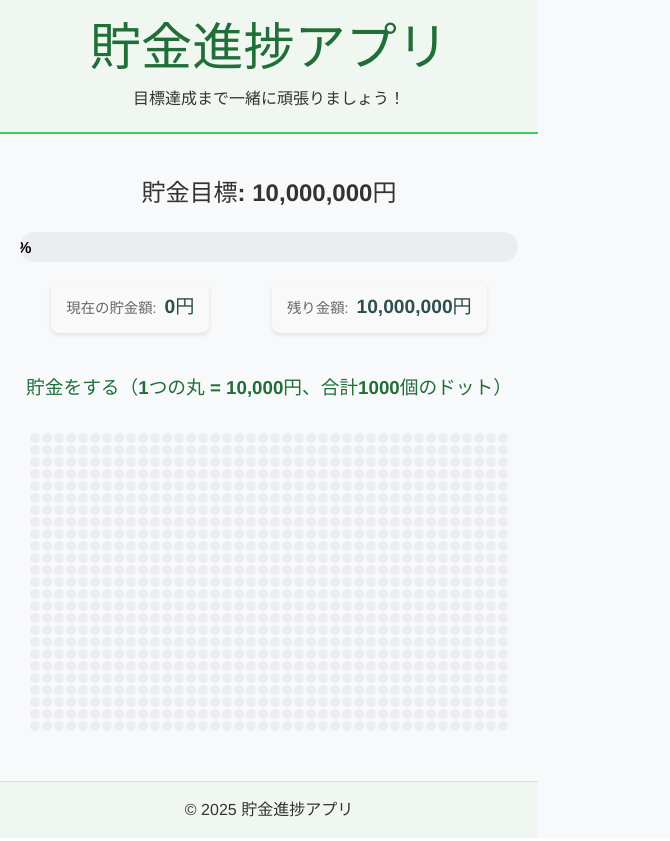
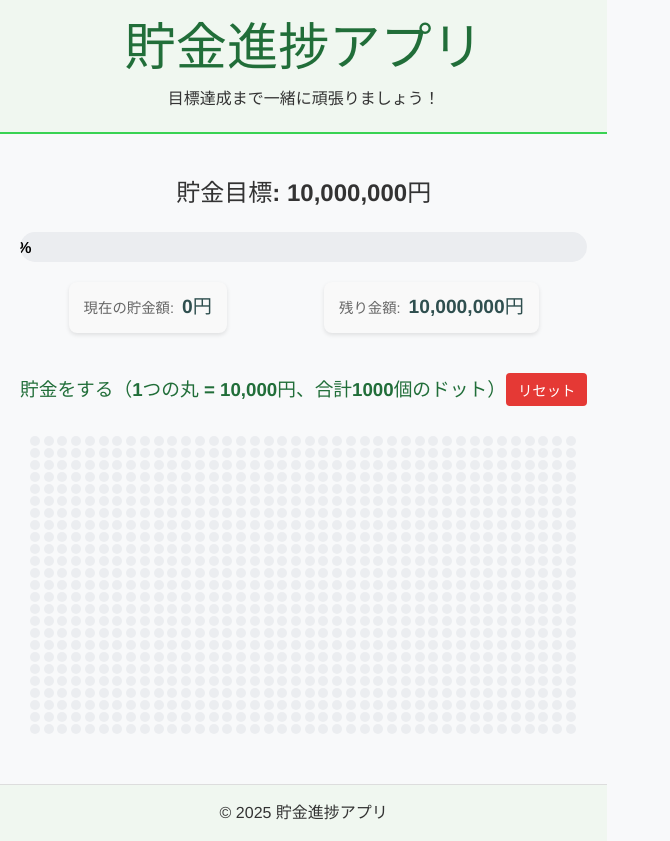
Before and after one commit to kipo33/chokin, a React (Vite) app: page / in a window 1280 px wide. Shown: the whole page, without its empty margins (0-670 px from the left). Built offline with nearby package versions, Linux system fonts and the light colour scheme.

Commit message:
リセットボタンを追加

```diff
--- a/src/App.css
+++ b/src/App.css
@@ -5,6 +5,7 @@
   --text-color: #333;
   --header-bg: #f0f7f0;
   --footer-bg: #f0f7f0;
+  --danger-color: #e53935;
 }
 
 * {
@@ -51,9 +52,36 @@ main {
   text-align: center;
 }
 
+.section-header {
+  display: flex;
+  justify-content: space-between;
+  align-items: center;
+  margin-bottom: 20px;
+}
+
 .savings-section h3 {
-  margin-bottom: 20px;
+  margin-bottom: 0;
   color: var(--primary-color);
+}
+
+.reset-button {
+  background-color: var(--danger-color);
+  color: white;
+  border: none;
+  border-radius: 4px;
+  padding: 6px 12px;
+  font-size: 0.9rem;
+  cursor: pointer;
+  transition: background-color 0.3s, transform 0.2s;
+}
+
+.reset-button:hover {
+  background-color: #c62828;
+  transform: translateY(-2px);
+}
+
+.reset-button:active {
+  transform: translateY(0);
 }
 
 footer {
@@ -72,4 +100,13 @@ footer {
   .savings-section {
     margin-top: 30px;
   }
+
+  .section-header {
+    flex-direction: column;
+    gap: 10px;
+  }
+
+  .reset-button {
+    margin-top: 5px;
+  }
 }
--- a/src/App.tsx
+++ b/src/App.tsx
@@ -27,6 +27,18 @@ function App() {
     localStorage.setItem('savings-amount', newAmount.toString());
   };
 
+  // リセット処理
+  const handleReset = () => {
+    if (window.confirm('本当にリセットしますか？全ての貯金データが消去されます。')) {
+      // 貯金額をリセット
+      setCurrentAmount(0);
+
+      // ローカルストレージからデータを削除
+      localStorage.removeItem('savings-amount');
+      localStorage.removeItem('savings-dots');
+    }
+  };
+
   return (
     <div className="app-container">
       <header className="app-header">
@@ -38,7 +50,16 @@ function App() {
         <SavingsGoal currentAmount={currentAmount} targetAmount={targetAmount} />
 
         <section className="savings-section">
-          <h3>貯金をする（1つの丸 = 10,000円、合計1000個のドット）</h3>
+          <div className="section-header">
+            <h3>貯金をする（1つの丸 = 10,000円、合計1000個のドット）</h3>
+            <button
+              className="reset-button"
+              onClick={handleReset}
+              title="すべての貯金データをリセットします"
+            >
+              リセット
+            </button>
+          </div>
           <SavingsDots onSavingsUpdate={handleSavingsUpdate} currentAmount={currentAmount} />
         </section>
       </main>
```
